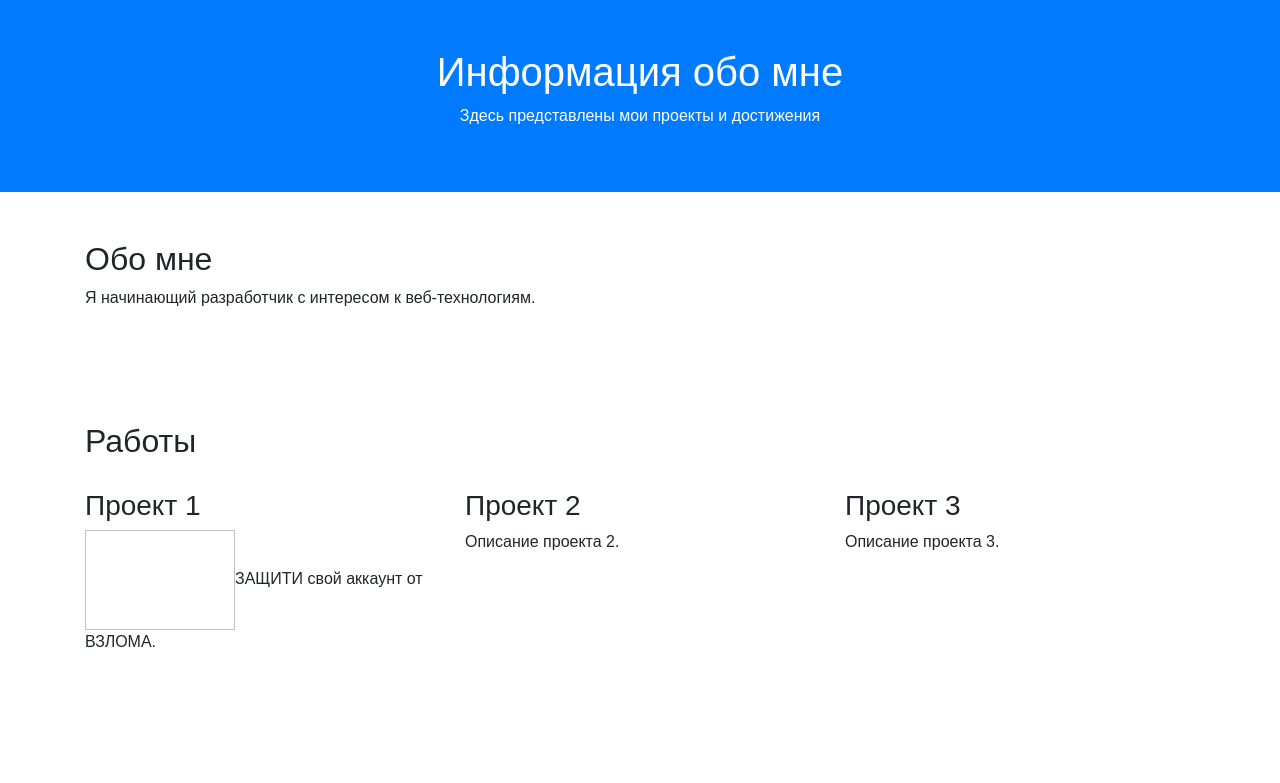
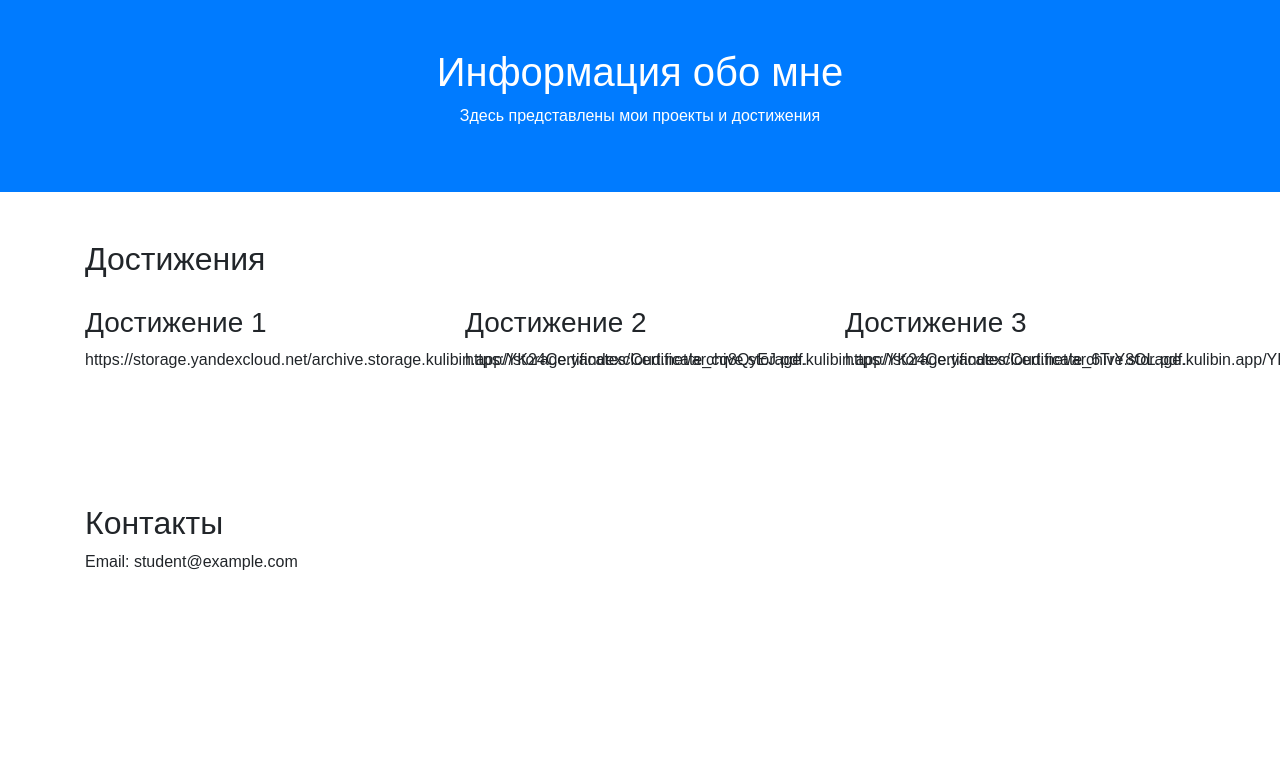
Before and after one commit to AugustGG12/readme, a plain HTML site: page index.html in a window 1280 px wide. Shown: the top 783 px of the page. Drawn offline with nearby package versions, Linux system fonts and the light colour scheme.

Commit message:
Update index.html

```diff
--- a/index.html
+++ b/index.html
@@ -17,29 +17,6 @@
     <p>Здесь представлены мои проекты и достижения</p>
 </header>
 
-<section class="container py-5">
-    <h2>Обо мне</h2>
-    <p>Я начинающий разработчик с интересом к веб-технологиям.</p>
-</section>
-
-<section class="container py-5">
-    <h2>Работы</h2>
-    <div class="row">
-        <div class="col-md-4 portfolio-item">
-            <h3>Проект 1</h3>
-            <img scr ='zima.png' width="150"   height="100"
-            <p>ЗАЩИТИ свой аккаунт от ВЗЛОМА.</p>
-        </div>
-        <div class="col-md-4 portfolio-item">
-            <h3>Проект 2</h3>
-            <p>Описание проекта 2.</p>
-        </div>
-        <div class="col-md-4 portfolio-item">
-            <h3>Проект 3</h3>
-            <p>Описание проекта 3.</p>
-        </div>
-    </div>
-</section>
 
     <section class="container py-5">
     <h2>Достижения</h2>
```
